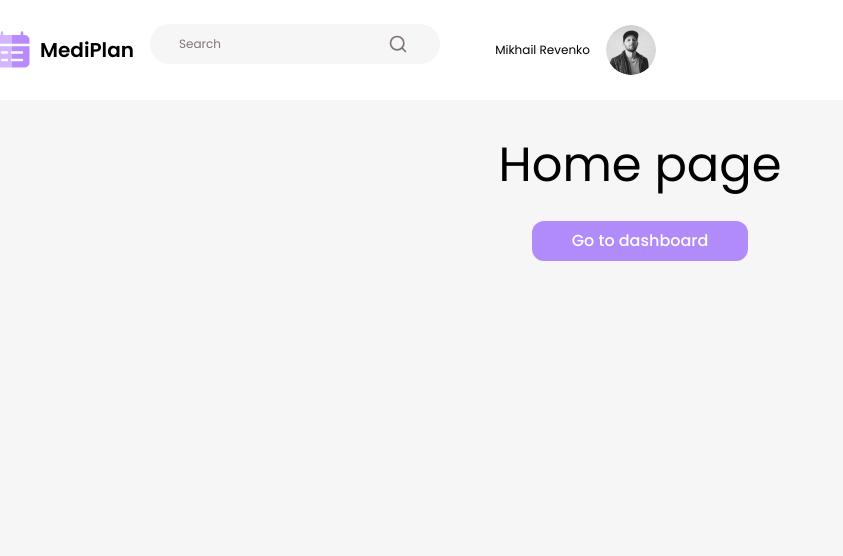
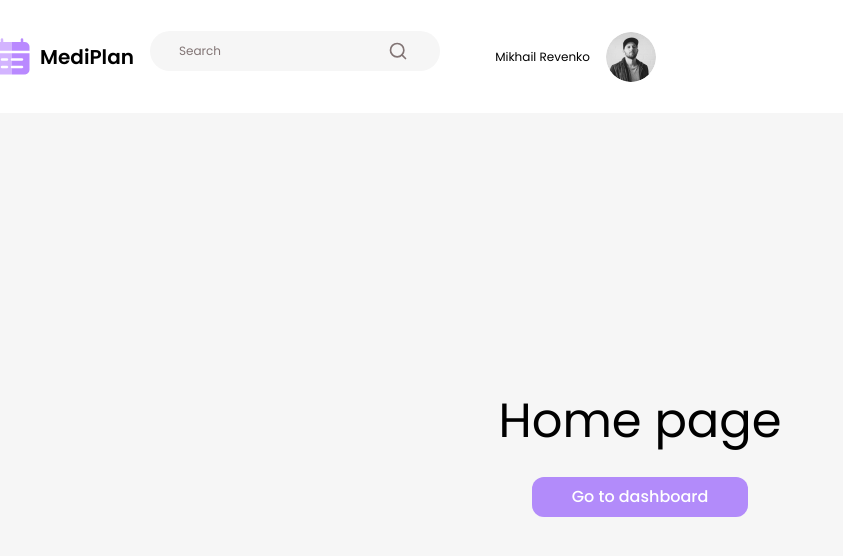
Before and after one commit to Vitalic96/mediplan, a Next.js app: page / in a window 1280 px wide. Shown: the top 556 px of the page, without its empty margins (0-843 px from the left). Built offline with nearby package versions, Linux system fonts and the light colour scheme.

Commit message:
added header height variable

```diff
--- a/app/globals.css
+++ b/app/globals.css
@@ -4,6 +4,7 @@
 
 @layer base {
   :root {
+    --header-height: 114px;
     --radius: 0.5rem;
   }
   body {
```
